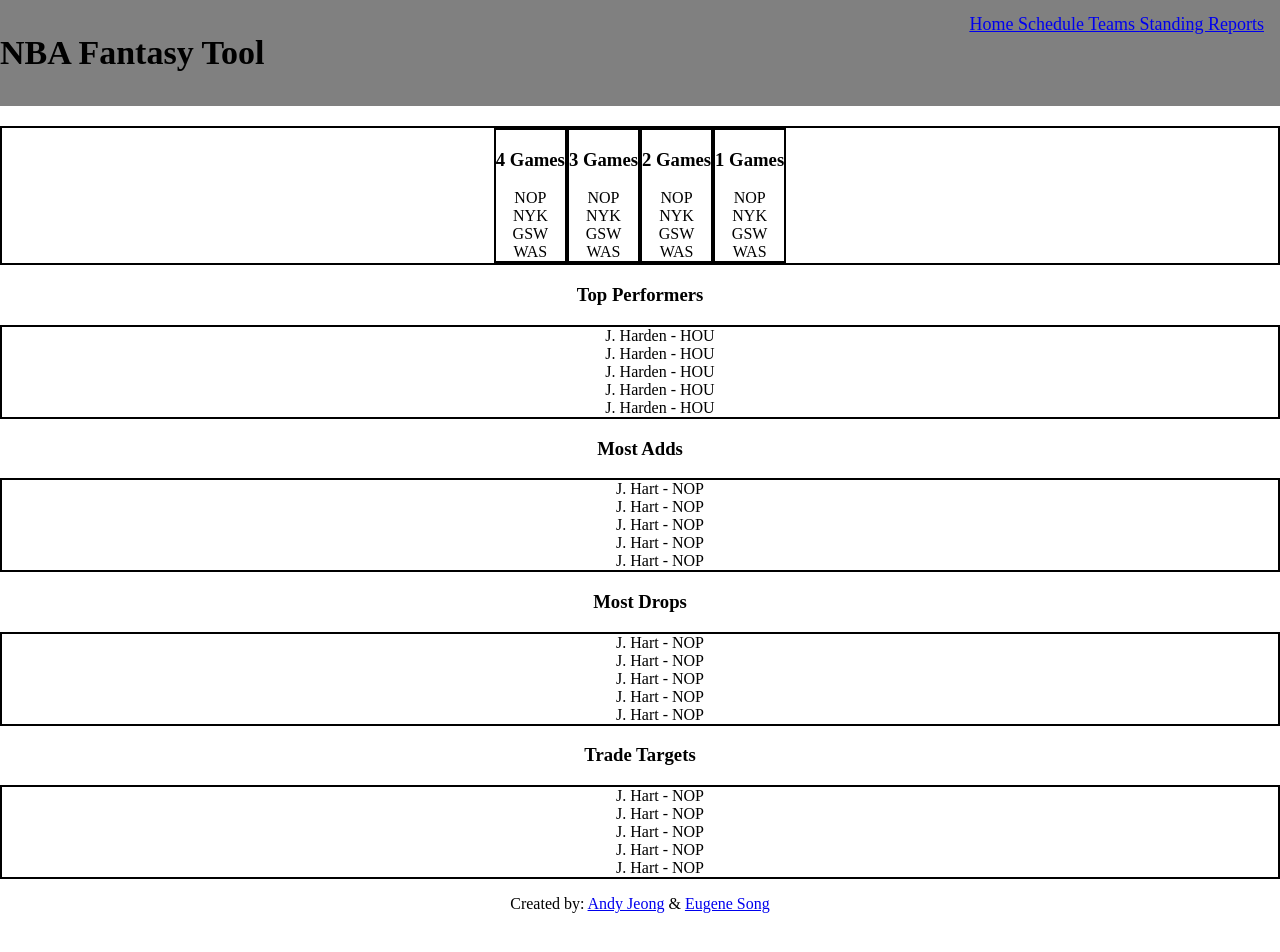
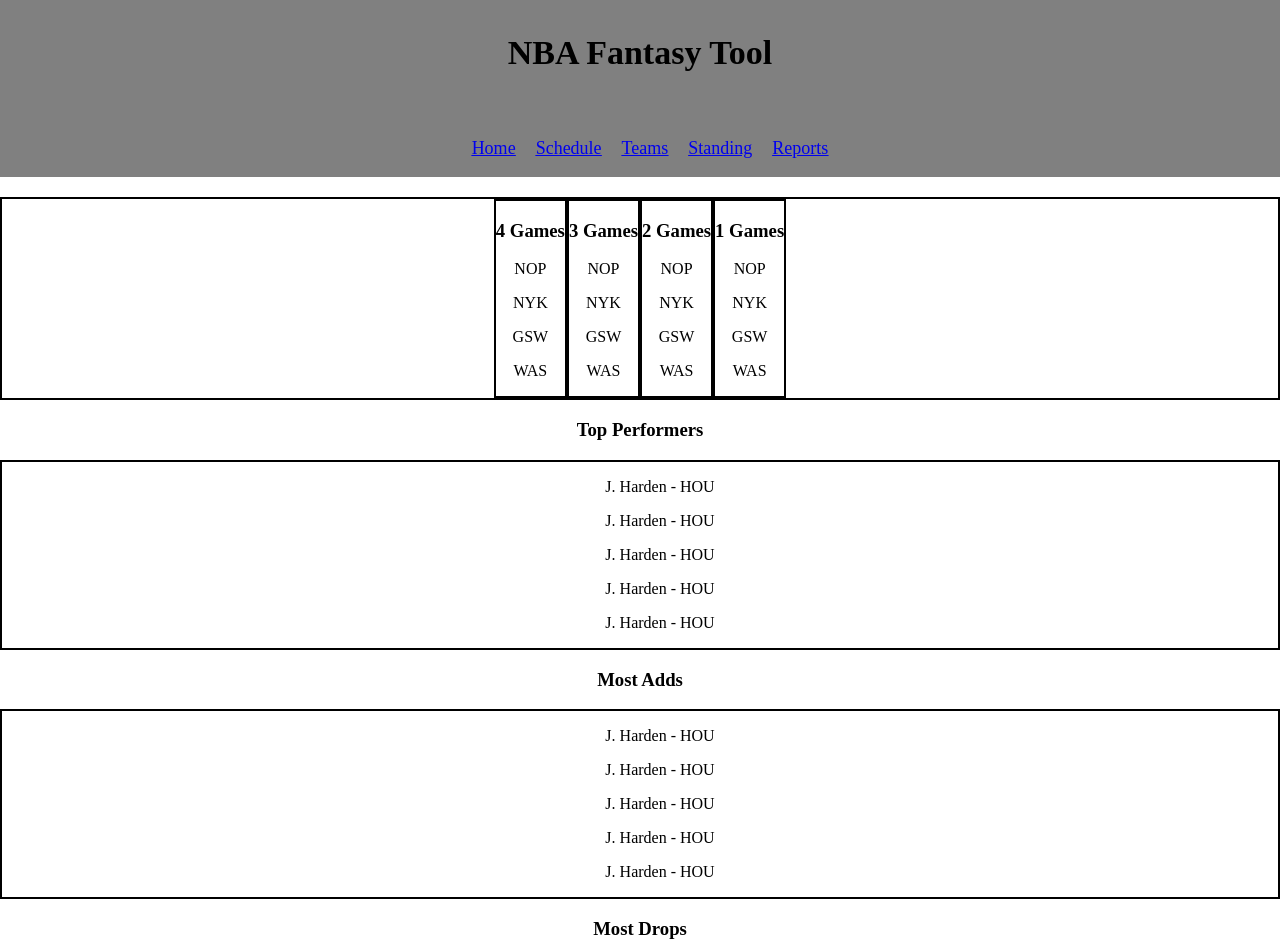
Before and after one commit to yougene42193/nba-fantasy-tool, a React (Create React App) app: page / in a window 1280 px wide. Shown: the top 952 px of the page. Before the commit the page ends 913 px from the top, so only its background shows below. Built offline with nearby package versions, Linux system fonts and the light colour scheme.

Commit message:
nav menu changes

```diff
--- a/package.json
+++ b/package.json
@@ -6,6 +6,7 @@
     "axios": "^0.19.0",
     "react": "^16.11.0",
     "react-dom": "^16.11.0",
+    "react-icons": "^3.8.0",
     "react-nba-logos": "^1.0.6",
     "react-router": "^5.1.2",
     "react-router-dom": "^5.1.2",
--- a/src/Header/Header.css
+++ b/src/Header/Header.css
@@ -5,14 +5,44 @@ nav {
 
 h1 {
     font-size: 34px;
-    float: left;
+    float: center;
 }
 
 .menu-nav {
     display: inline-block;
     font-size: 18px;
     text-decoration: none;
-    float: right;
     text-align: center;
     padding: 14px 16px;
+    display: none;
 }
+
+.arrow-down-icon {
+
+}
+
+li {
+    list-style: none;
+    text-align: center;
+}
+
+@media only screen and (min-width: 768px) {
+    h1 {
+        font-size: 34px;
+    }
+
+    li {
+        display: inline;
+        list-style-type: none;
+        padding-right: 20px;
+        float: left;
+    }
+
+    .menu-nav {
+        display: inline-block;
+    }
+
+    .arrow-down-icon {
+        display: none;
+    }
+}
--- a/src/Header/Header.js
+++ b/src/Header/Header.js
@@ -1,6 +1,7 @@
 import React from 'react';
 import './Header.css'
 import { Link } from 'react-router-dom';
+import { IoIosArrowDropdownCircle } from "react-icons/io";
 
 export default class Header extends React.Component {
     render() {
@@ -9,12 +10,15 @@ export default class Header extends React.Component {
                 <nav role='navigation'>
                     <h1>NBA Fantasy Tool</h1>
                     <div className="menu-nav">
-                        <a href="home"><Link to='/'>Home </Link></a>
-                        <a href="schedule"><Link to='/schedule'>Schedule </Link></a>
-                        <a href="teams"><Link to='/teams'>Teams </Link></a>
-                        <a href="standings"><Link to='/standings'>Standing </Link></a>
-                        <a href="reports"><Link to='/reports'>Reports </Link></a>
+                        <ul>
+                            <li className="nav-li"><a href="home"><Link to='/'>Home </Link></a></li>
+                            <li className="nav-li"><a href="schedule"><Link to='/schedule'>Schedule </Link></a></li>
+                            <li className="nav-li"><a href="teams"><Link to='/teams'>Teams </Link></a></li>
+                            <li className="nav-li"><a href="standings"><Link to='/standings'>Standing </Link></a></li>
+                            <li className="nav-li"><a href="reports"><Link to='/reports'>Reports </Link></a></li>
+                        </ul>
                     </div>
+                    <div className="arrow-down-icon"><IoIosArrowDropdownCircle size="24" /></div>
                 </nav>
             </section>
         )
--- a/src/Home/Home.css
+++ b/src/Home/Home.css
@@ -38,3 +38,11 @@
     background: white;
     list-style: none;
 }
+
+h3 {
+    text-align: center;
+}
+
+p {
+    text-align: center;
+}
--- a/src/Home/Home.js
+++ b/src/Home/Home.js
@@ -8,71 +8,71 @@ export default class Home extends React.Component {
                 <div className="week-schedule">
                     <div className="4-game week">
                         <h3>4 Games</h3>
-                        <li>NOP</li>
-			            <li>NYK</li>
-			            <li>GSW</li>
-			            <li>WAS</li>
+                        <p>NOP</p>
+			            <p>NYK</p>
+			            <p>GSW</p>
+			            <p>WAS</p>
                     </div>
                     <div class="3-games week">
 			            <h3>3 Games</h3>
-			            <li>NOP</li>
-			            <li>NYK</li>
-			            <li>GSW</li>
-			            <li>WAS</li>
+			            <p>NOP</p>
+			            <p>NYK</p>
+			            <p>GSW</p>
+			            <p>WAS</p>
 		            </div>
                     <div class="2-games week">
 			            <h3>2 Games</h3>
-			            <li>NOP</li>
-			            <li>NYK</li>
-			            <li>GSW</li>
-			            <li>WAS</li>
+			            <p>NOP</p>
+			            <p>NYK</p>
+			            <p>GSW</p>
+			            <p>WAS</p>
 		            </div>
                     <div class="1-games week">
 			            <h3>1 Games</h3>
-			            <li>NOP</li>
-			            <li>NYK</li>
-			            <li>GSW</li>
-			            <li>WAS</li>
+			            <p>NOP</p>
+			            <p>NYK</p>
+			            <p>GSW</p>
+			            <p>WAS</p>
 		            </div>
                 </div>
                 <div class="top-performers">
 		            <h3>Top Performers</h3>
 		            <ul>
-			            <li>J. Harden - HOU</li>
-			            <li>J. Harden - HOU</li>
-			            <li>J. Harden - HOU</li>
-			            <li>J. Harden - HOU</li>
-			            <li>J. Harden - HOU</li>
+			            <p>J. Harden - HOU</p>
+			            <p>J. Harden - HOU</p>
+			            <p>J. Harden - HOU</p>
+			            <p>J. Harden - HOU</p>
+			            <p>J. Harden - HOU</p>
 		            </ul>
 	            </div>
                 <div class="most-adds">
 		            <h3>Most Adds</h3>
 		            <ul>
-			            <li>J. Hart - NOP</li>
-			            <li>J. Hart - NOP</li>
-			            <li>J. Hart - NOP</li>
-			            <li>J. Hart - NOP</li>
-			            <li>J. Hart - NOP</li>
+						<p>J. Harden - HOU</p>
+			            <p>J. Harden - HOU</p>
+			            <p>J. Harden - HOU</p>
+			            <p>J. Harden - HOU</p>
+			            <p>J. Harden - HOU</p>
 		            </ul>
 	            </div>
                 <div class="most-drops">
 		            <h3>Most Drops</h3>
 		            <ul>
-			            <li>J. Hart - NOP</li>
-			            <li>J. Hart - NOP</li>
-			            <li>J. Hart - NOP</li>
-			            <li>J. Hart - NOP</li>
-			            <li>J. Hart - NOP</li>
+						<p>J. Harden - HOU</p>
+			            <p>J. Harden - HOU</p>
+			            <p>J. Harden - HOU</p>
+			            <p>J. Harden - HOU</p>
+			            <p>J. Harden - HOU</p>
 		            </ul>
 	            </div>
                 <div class="trade-targets">
 		            <h3>Trade Targets</h3>
 		            <ul>
-			            <li>J. Hart - NOP</li>
-			            <li>J. Hart - NOP</li>
-			            <li>J. Hart - NOP</li>
-			            <li>J. Hart - NOP</li>
-			            <li>J. Hart - NOP</li>
+						<p>J. Harden - HOU</p>
+			            <p>J. Harden - HOU</p>
+			            <p>J. Harden - HOU</p>
+			            <p>J. Harden - HOU</p>
+			            <p>J. Harden - HOU</p>
 		            </ul>
 	            </div>
             </section>
```
